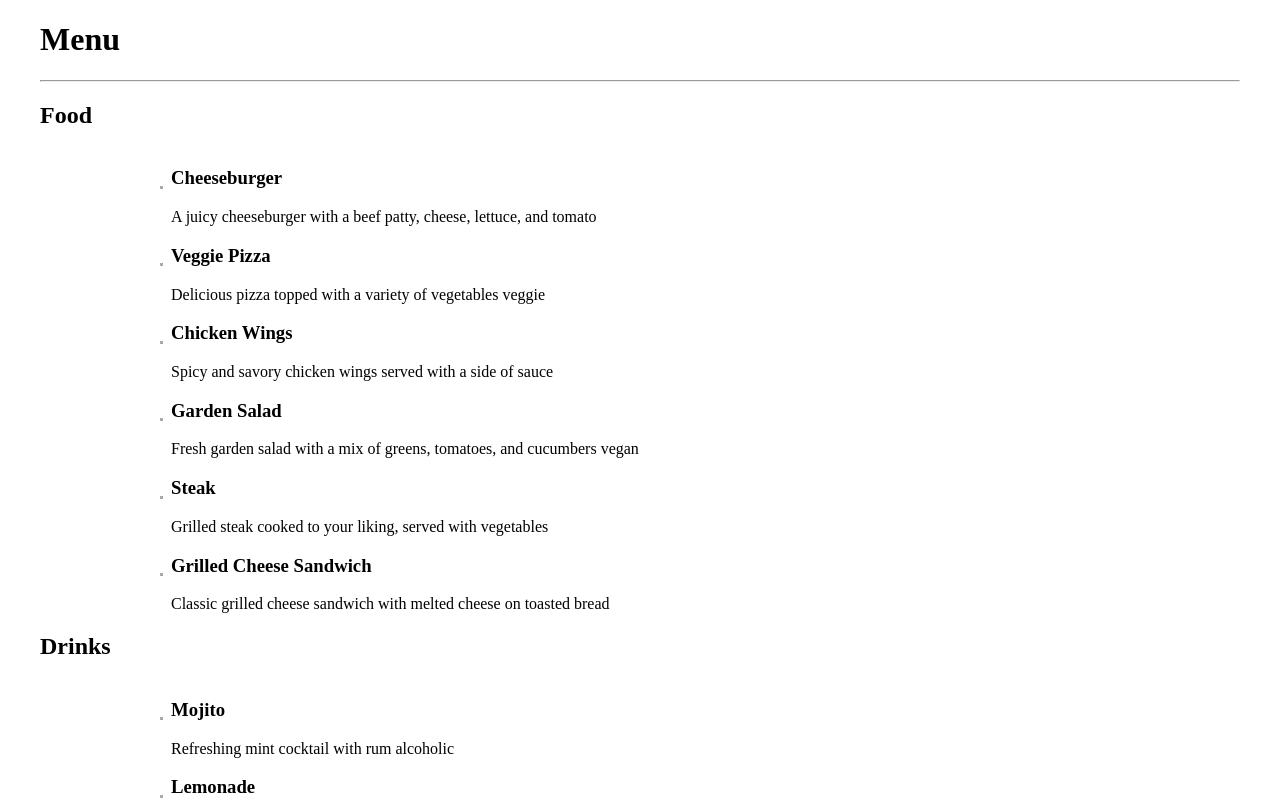
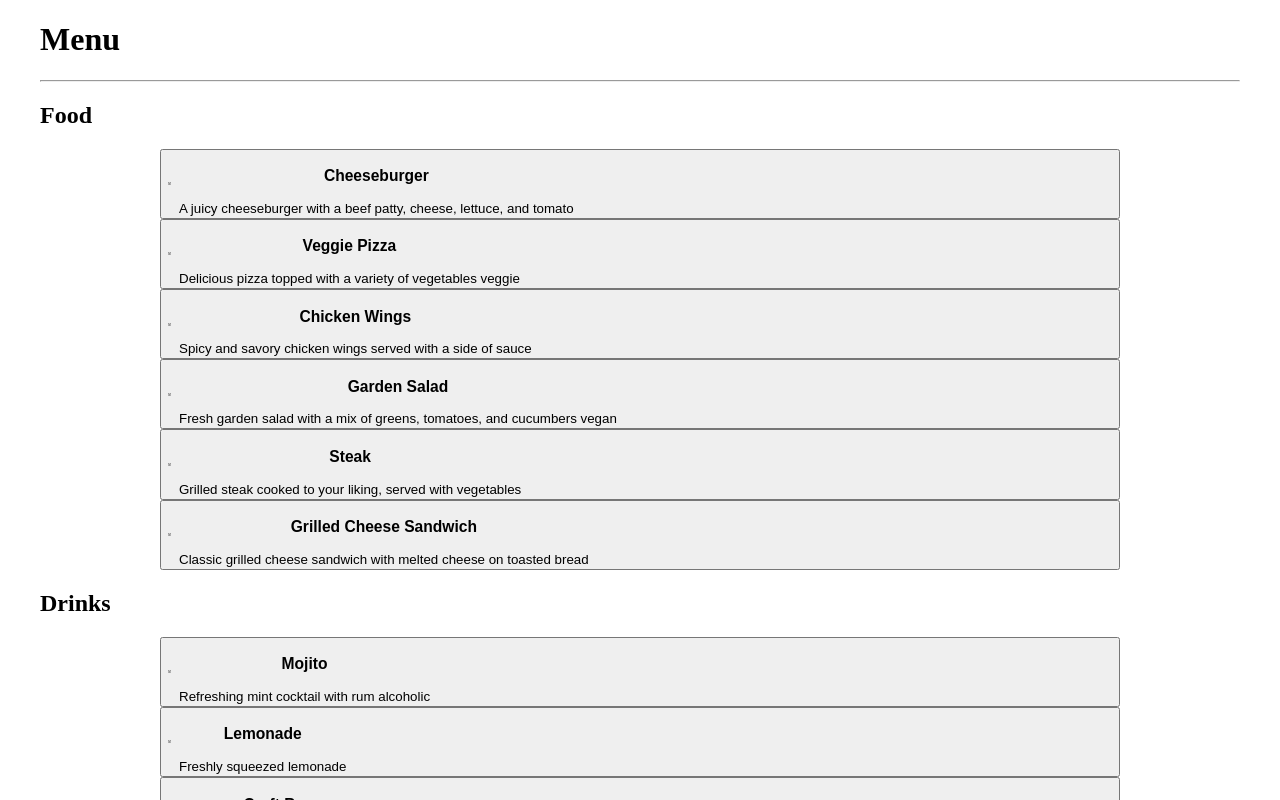
Before and after one commit to DevGrumpiness/casavazquez, a Next.js app: page / in a window 1280 px wide. Shown: the top 800 px of the page. Built offline with nearby package versions, Linux system fonts and the light colour scheme.

Commit message:
use button instead of div for liste elements

```diff
--- a/src/app/components/MenuItemDrink.tsx
+++ b/src/app/components/MenuItemDrink.tsx
@@ -14,13 +14,13 @@ export const MenuItemDrink: React.FC<MenuItemDrinkProps> = ({ drink }) => {
 		"https://placehold.jp/3d4070/ffffff/70x70.png?css=%7B%22border-radius%22%3A%2215px%22%7D";
 
 	return (
-		<div className="menuItem drink">
+		<button className="menuItem drink">
 			<img src={imageUrl} />
 			<div className={`content ${!drink.available && "disabled"}`}>
 				<h3>{drink.name}</h3>
 				<span> {drink.description} </span>
 				<span> {drink.label} </span>
 			</div>
-		</div>
+		</button>
 	);
 };
--- a/src/app/components/MenuItemFood.tsx
+++ b/src/app/components/MenuItemFood.tsx
@@ -14,13 +14,13 @@ export const MenuItemFood: React.FC<MenuItemFoodProps> = ({ dish }) => {
 		"https://placehold.jp/3d4070/ffffff/70x70.png?css=%7B%22border-radius%22%3A%2215px%22%7D";
 
 	return (
-		<div className="menuItem food">
+		<button className="menuItem food" tabIndex={0}>
 			<img src={imageUrl} />
 			<div className={`content ${!dish.available && "disabled"}`}>
 				<h3>{dish.name}</h3>
 				<span> {dish.description} </span>
 				<span> {dish.label} </span>
 			</div>
-		</div>
+		</button>
 	);
 };
```
